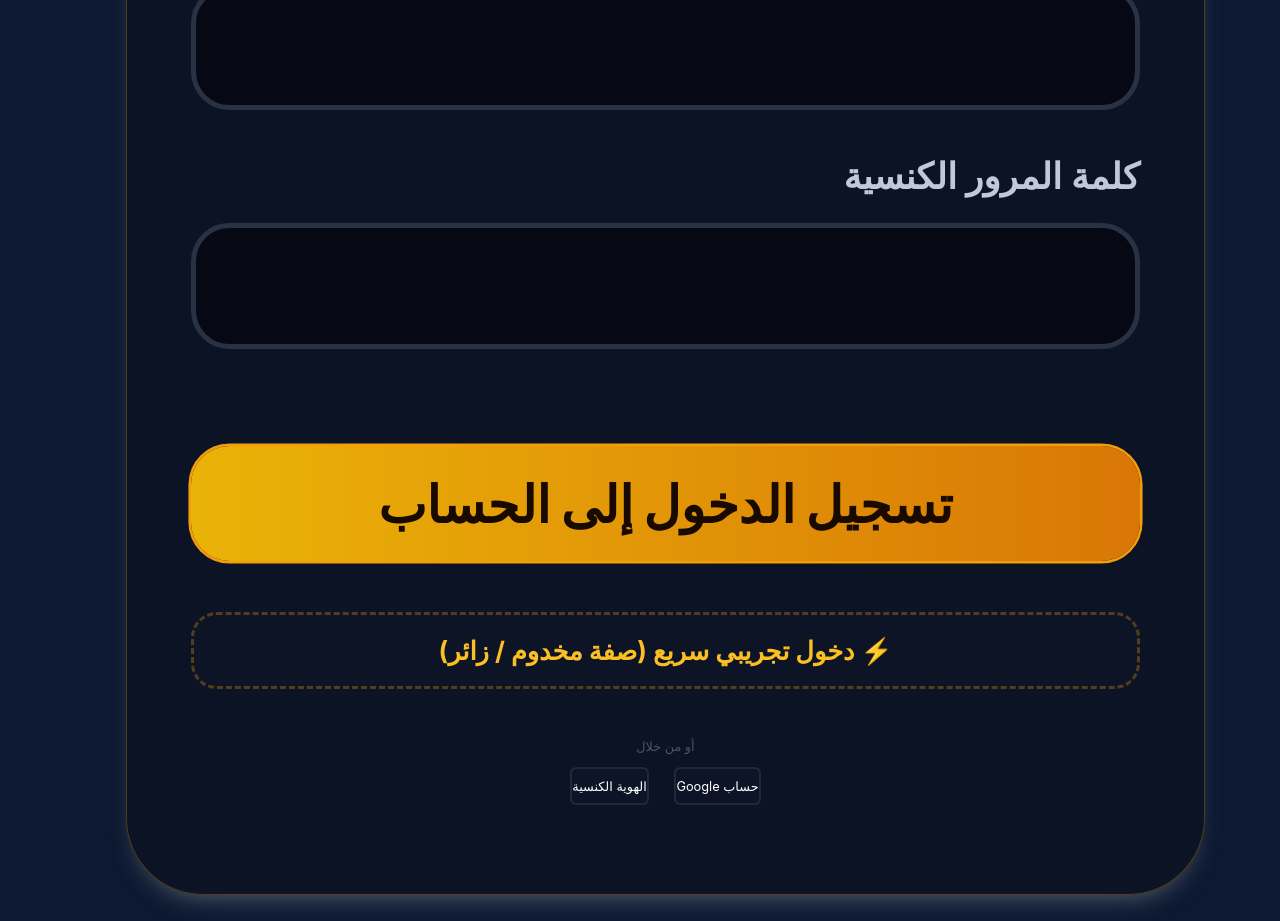
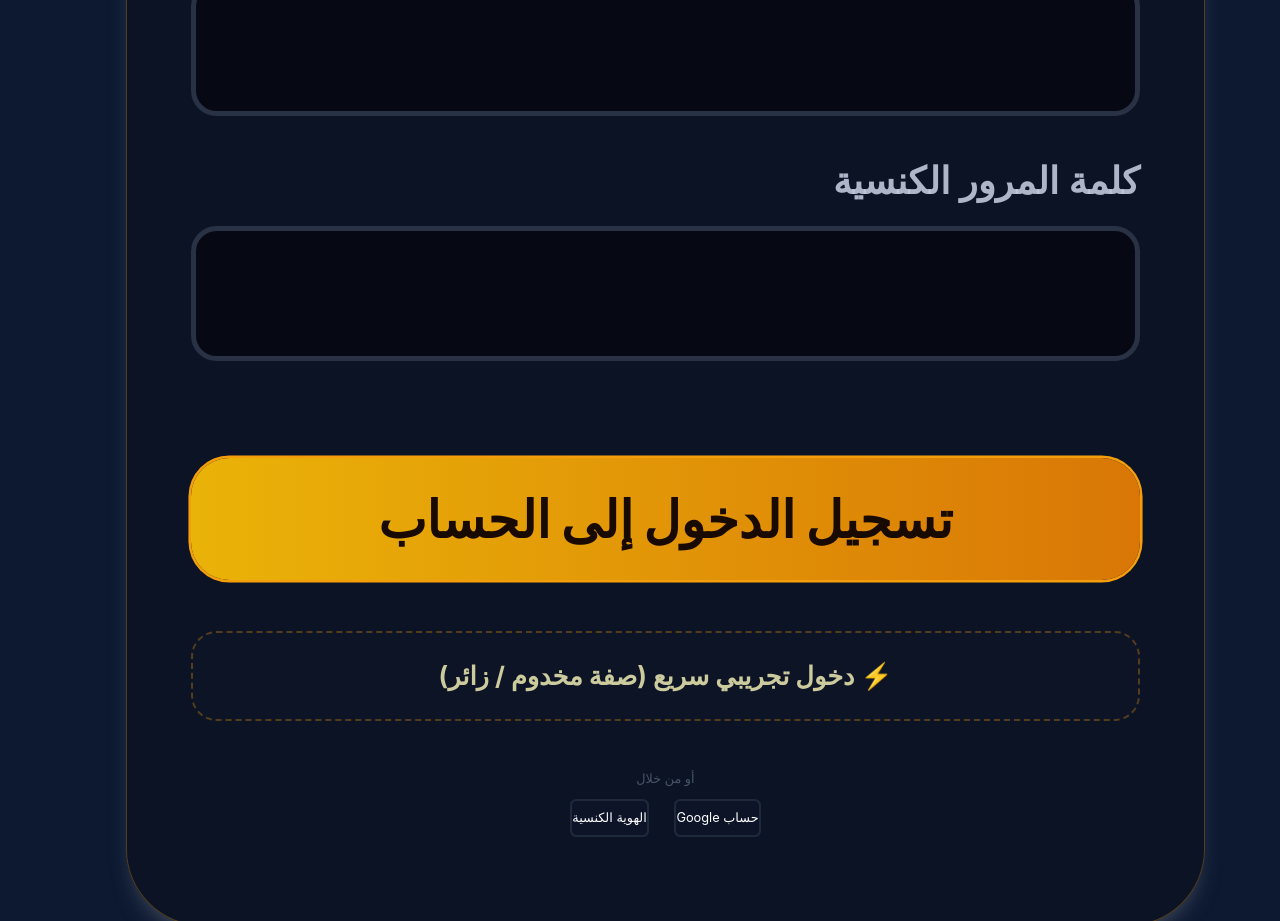
Before and after one commit to michael1234samir/MyJproject, an Angular app: page /login in a window 1280 px wide. Shown: the part 1120-2041 px from the top of the page. Built offline with nearby package versions, Linux system fonts and the light colour scheme.

Commit message:
initialjesus123

```diff
--- a/src/app/comp-login/comp-login.css
+++ b/src/app/comp-login/comp-login.css
@@ -356,9 +356,9 @@ margin-bottom:1.6vw;
       width: 100% !important;
       > p,.passwords>.input>p {
         display: inline-block;
-        color: #c1c8da !important;
-        font-size: 2.8vw !important;
-        line-height: 2.6;
+        color: rgb(193, 200, 218,.9) !important;
+        font-size: 2.9vw !important;
+        line-height: 2.4;
         /* padding-right: 6vw; */
         align-self: self-start;
         font-weight: 600 !important;
@@ -385,15 +385,15 @@ margin-bottom:1.6vw;
         color: #c7cfdb;
         border: none !important;
         border: .4vw solid #293144 !important;
-        border-radius: 3vw;
+        border-radius: 2vw;
         color: #caced9 !important;
         box-sizing: border-box;
     transition: all 0s ease !important;
-        height: 7.5vw;
-        padding:4.5vw 3vw;
+        height: 7vw;
+        padding:4.9vw 3vw;
         /* line-height: 10vw; */
         /* border-bottom-width: 0.3vw !important; */
-        font-size: 2.9vw !important;
+        font-size: 2.7vw !important;
         /* padding-inline-end: 2.2vw; */
         /* line-height: 1.4; */
         font-weight: 600 !important;
@@ -427,10 +427,11 @@ margin-bottom:1.6vw;
       align-items: center !important;
       /* background: #000; */
       margin-top: 5vw;
+      transition: all 1s ease !important;
       gap: 4vw;
       > .btn1 {
         width: 100% !important;
-      height: 9vw;
+      height: 9.5vw;
       border: none;
         border-radius: 3vw;
         align-items: center;
@@ -458,17 +459,17 @@ margin-bottom:1.6vw;
         /* width: 5vw; */
         text-wrap: nowrap;
         /* padding: 0vw 2.3vw; */
-        height: 6vw;
-        padding: 1.4vw 25%;
+        height: 7vw;
+        padding: 3vw 25% !important;
         width: 100% !important;
         /* height: 5vw; */
         font-weight: bolder;
         background-color: rgba(15, 23, 42, 0.4);
-        color: #fbbf24;
+        color: #cccb9d;
 
         font-size: 2vw;
         border-radius: 2vw;
-        border: .3vw dashed rgba(245, 158, 11, 0.3);
+        border: .2vw dashed rgba(245, 158, 11, 0.3);
       }
     }
   }
```
